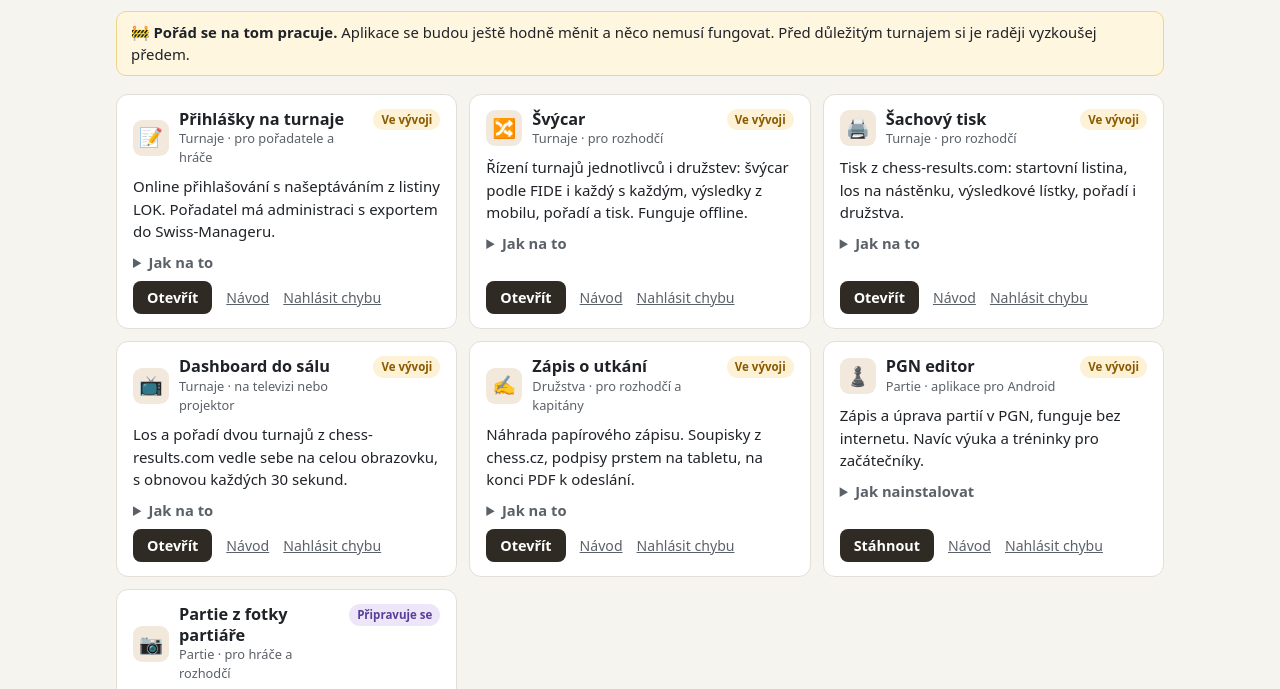
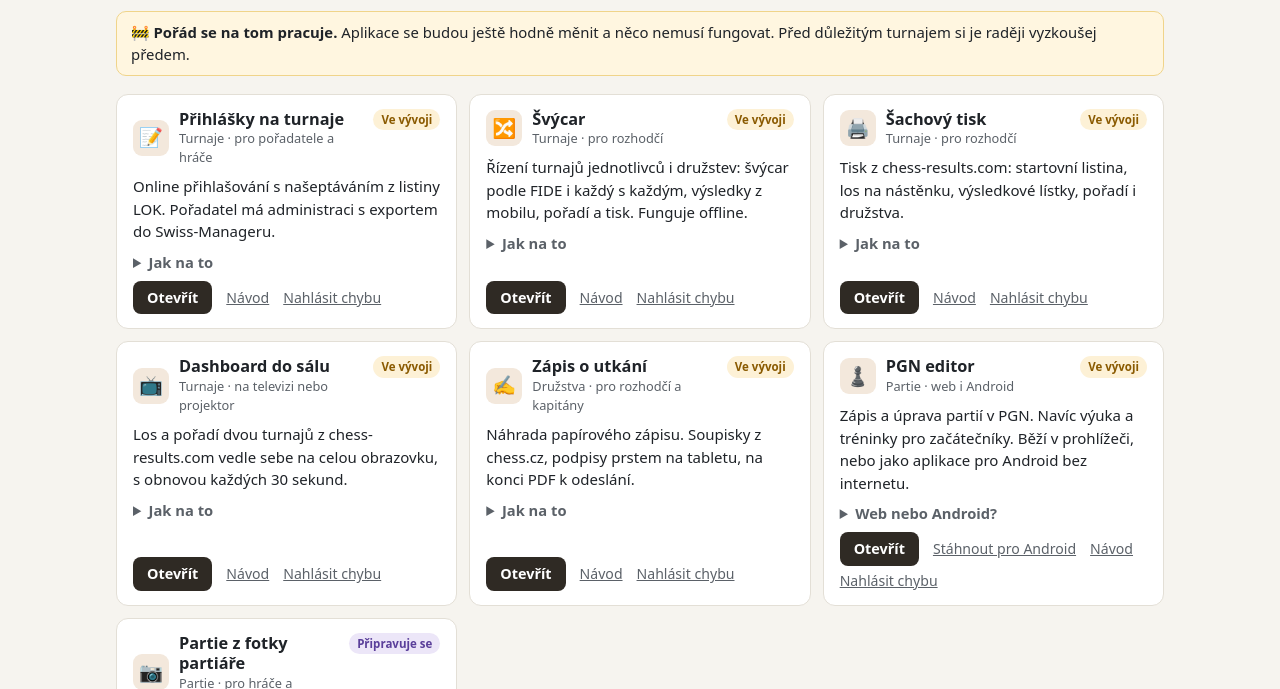
Before and after one commit to slivam24/slivam24.github.io, a plain HTML site: page index.html in a window 1280 px wide. Shown: the part 96-785 px from the top of the page. Drawn offline with Linux system fonts and the light colour scheme.

Commit message:
PGN editor: odkaz na webovou verzi
Co-Authored-By: Claude Opus 5.5 <noreply@anthropic.com>
Claude-Session: https://claude.ai/code/session_01AtY2V6rjGoptLywLiYgUkB

```diff
--- a/index.html
+++ b/index.html
@@ -247,21 +247,24 @@ footer p { margin: 0 0 4px; }
   <article class="card">
     <div class="card-head">
       <div class="emoji" aria-hidden="true">♟️</div>
-      <div><h3>PGN editor</h3><div class="meta">Partie · aplikace pro Android</div></div>
+      <div><h3>PGN editor</h3><div class="meta">Partie · web i Android</div></div>
       <span class="badge b-warn">Ve vývoji</span>
     </div>
-    <p>Zápis a úprava partií v PGN, funguje bez internetu. Navíc výuka a tréninky pro začátečníky.</p>
+    <p>Zápis a úprava partií v PGN. Navíc výuka a tréninky pro začátečníky. Běží v prohlížeči, nebo jako aplikace pro Android bez internetu.</p>
     <details>
-      <summary>Jak nainstalovat</summary>
+      <summary>Web nebo Android?</summary>
+      <p><strong>Webová verze</strong> se otevře hned, nic se neinstaluje. Partie se ukládají jen v daném prohlížeči a se zařízením se nesdílejí. Přenést je jde zálohou v Nastavení.</p>
+      <p><strong>Aplikace pro Android:</strong></p>
       <ol>
-        <li>V telefonu klikni na <strong>Stáhnout</strong> a stáhni soubor <code>pgn-editor-X.Y.apk</code>.</li>
+        <li>V telefonu klikni na <strong>Stáhnout pro Android</strong> a stáhni soubor <code>pgn-editor-X.Y.apk</code>.</li>
         <li>Otevři ho a povol prohlížeči instalovat aplikace.</li>
         <li>Když se ozve Play Protect, zvol <strong>Přesto nainstalovat</strong>.</li>
       </ol>
       <p>Novou verzi stačí nainstalovat přes starou, partie zůstanou.</p>
     </details>
     <div class="actions">
-      <a class="btn" href="https://github.com/slivam24/pgn-editor/releases/latest">Stáhnout</a>
+      <a class="btn" href="https://slivam24.github.io/pgn-editor/">Otevřít</a>
+      <a href="https://github.com/slivam24/pgn-editor/releases/latest">Stáhnout pro Android</a>
       <a href="https://github.com/slivam24/pgn-editor#readme">Návod</a>
       <a href="https://github.com/slivam24/pgn-editor/issues">Nahlásit chybu</a>
     </div>
```
